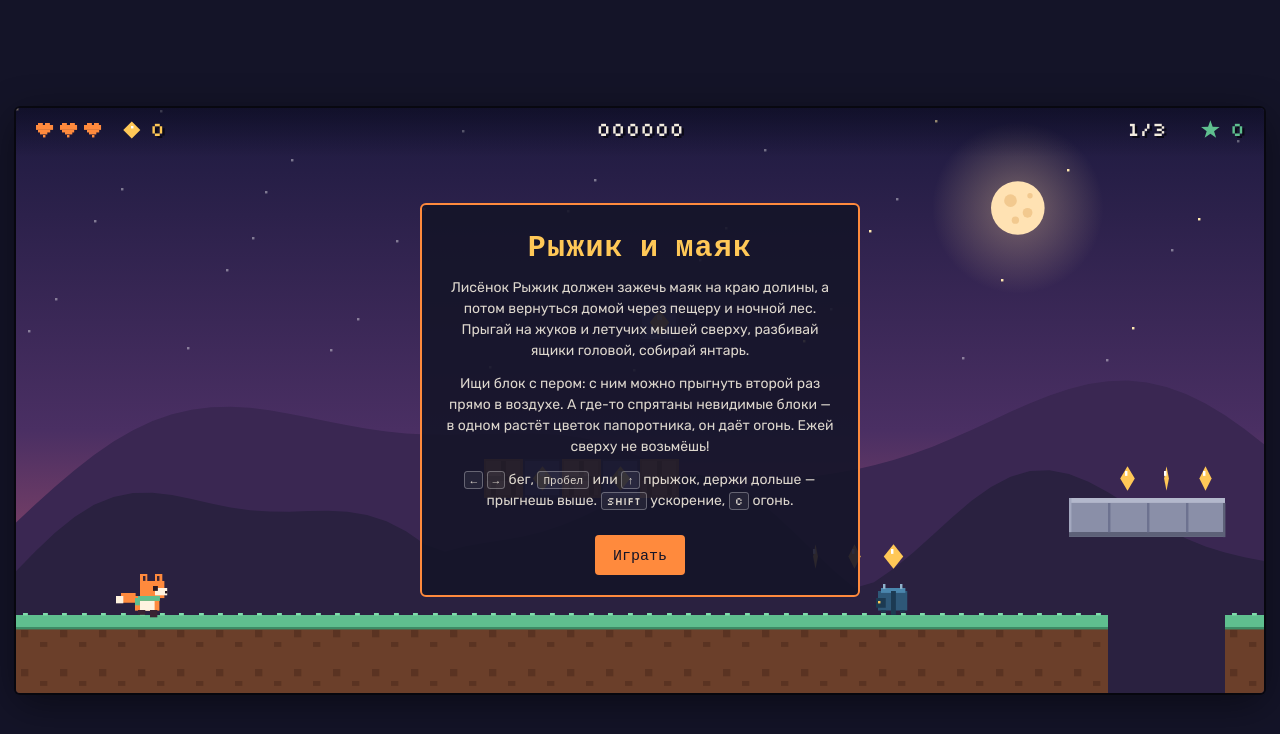
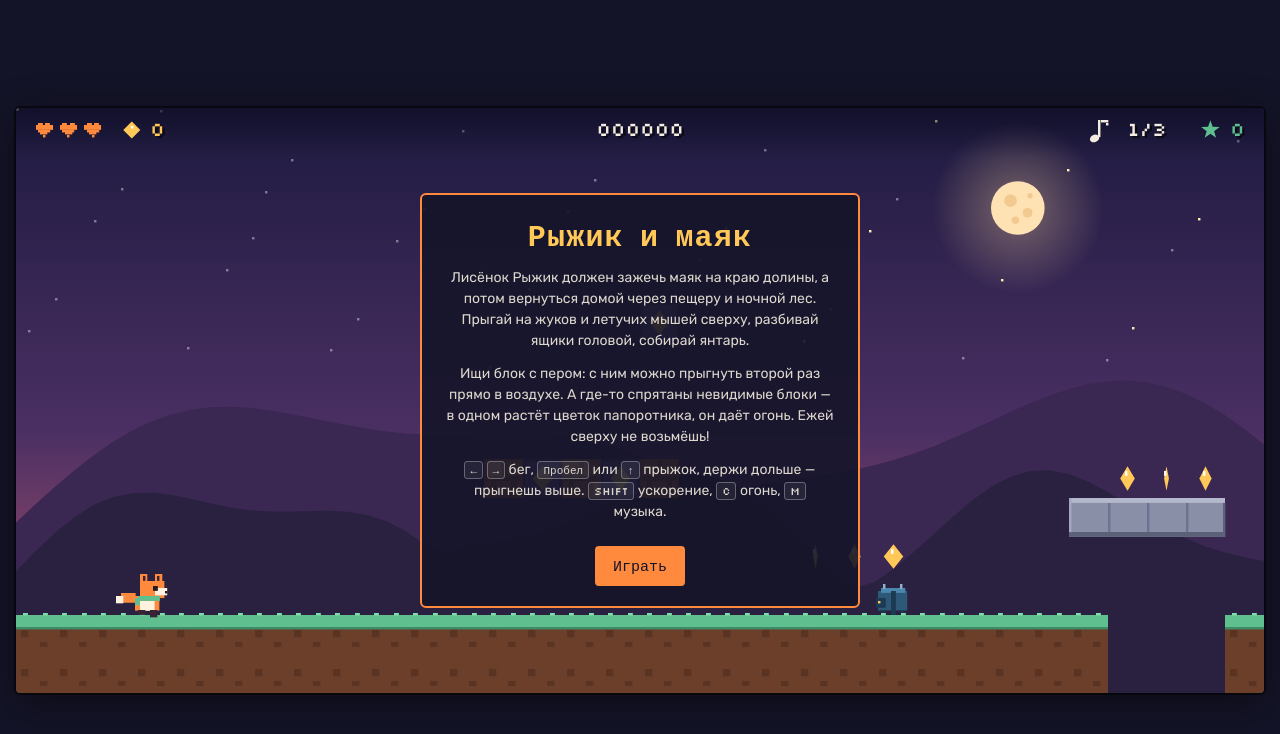
Before and after one commit to diablotaurus/ryzhik, a plain HTML site: page src/index.html in a window 1280 px wide. Drawn offline with Linux system fonts and the light colour scheme; animation ran at ten frames a second.

Commit message:
Музыка уровней
- Небольшой секвенсор на Web Audio (js/music.js): мелодия + бас, записаны нотами прямо в коде
- Своя мелодия для Долины, Пещеры и Ночного леса; играет только во время игры
- Выключение: клавиша M или нажатие на ♪ в HUD; выбор запоминается
- Звук ставится на паузу, когда вкладка скрыта
- README: управление, новые файлы, совет по картам

Co-Authored-By: Claude Opus 5.5 <noreply@anthropic.com>

```diff
--- a/src/index.html
+++ b/src/index.html
@@ -26,7 +26,7 @@
       <h1>Рыжик и маяк</h1>
       <p>Лисёнок Рыжик должен зажечь маяк на краю долины, а потом вернуться домой через пещеру и ночной лес. Прыгай на жуков и летучих мышей сверху, разбивай ящики головой, собирай янтарь.</p>
       <p>Ищи блок с пером: с ним можно прыгнуть второй раз прямо в воздухе. А где-то спрятаны невидимые блоки — в одном растёт цветок папоротника, он даёт огонь. Ежей сверху не возьмёшь!</p>
-      <p class="keys"><kbd>←</kbd> <kbd>→</kbd> бег, <kbd>Пробел</kbd> или <kbd>↑</kbd> прыжок, держи дольше — прыгнешь выше. <kbd>Shift</kbd> ускорение, <kbd>C</kbd> огонь.</p>
+      <p class="keys"><kbd>←</kbd> <kbd>→</kbd> бег, <kbd>Пробел</kbd> или <kbd>↑</kbd> прыжок, держи дольше — прыгнешь выше. <kbd>Shift</kbd> ускорение, <kbd>C</kbd> огонь, <kbd>M</kbd> музыка.</p>
       <p class="rec" id="menuRec"></p>
       <button class="btn" id="go">Играть</button>
     </div>
@@ -40,6 +40,7 @@
 <!-- Обычные (не модульные) скрипты: игра открывается и с file://. Порядок важен. -->
 <script src="js/levels.js"></script>
 <script src="js/audio.js"></script>
+<script src="js/music.js"></script>
 <script src="js/input.js"></script>
 <script src="js/game.js"></script>
 <script src="js/render.js"></script>
--- a/src/js/input.js
+++ b/src/js/input.js
@@ -10,6 +10,7 @@ addEventListener('keydown',e=>{
   if(!keys[e.code]&&(e.code==='Space'||e.code==='ArrowUp'||e.code==='KeyW'||e.code==='KeyZ'))player&&(player.buf=8);
   if(!keys[e.code]&&(e.code==='KeyC'||e.code==='KeyF'||e.code==='KeyJ'))fireReq=true;
   keys[e.code]=true;
+  if(e.code==='KeyM'&&!e.repeat)toggleMusic();
   if((e.code==='Space'||e.code==='Enter')&&canStart())start();
 });
 addEventListener('keyup',e=>keys[e.code]=false);
--- a/src/js/main.js
+++ b/src/js/main.js
@@ -32,8 +32,15 @@ function frame(now){
   while(accum>=1000/60){if(state==='play'||state==='win')update();else time++;accum-=1000/60}
   const hasFire=!!(player&&player.fire&&state==='play');
   if(document.body.classList.contains('has-fire')!==hasFire)document.body.classList.toggle('has-fire',hasFire);
+  music.set(state==='play'?LEVELS[lvl].theme:null);
   draw();requestAnimationFrame(frame);
 }
+
+/* tap on the ♪ in the HUD toggles music */
+cv.addEventListener('pointerdown',e=>{
+  const r=cv.getBoundingClientRect(),x=(e.clientX-r.left)/r.width*VW,y=(e.clientY-r.top)/r.height*VH;
+  if(x>=musicBtn.x-4&&x<=musicBtn.x+musicBtn.w+4&&y<=musicBtn.h+4){initAudio();toggleMusic()}
+});
 
 /* ---- scale canvas to fill the available space ---- */
 const stage=document.querySelector('.stage');
--- /dev/null
+++ b/src/js/music.js
@@ -0,0 +1,61 @@
+/* ---- music: tiny chiptune sequencer on Web Audio, one loop per level theme ----
+   Tracks are written as space-separated eighth notes: "A4" plays a note, "." holds the previous one,
+   "-" is silence, "|" is just a bar line for reading. */
+const TRACKS={
+  valley:{bpm:96,
+    lead:'G4 . B4 D5 E5 . D5 . | B4 . A4 G4 A4 . . . | G4 . B4 D5 G5 . E5 . | D5 . B4 A4 G4 . . -',
+    bass:'G2 . . . D3 . . . | C3 . . . G2 . . . | E2 . . . B2 . . . | D3 . . . D3 . . .'},
+  cave:{bpm:84,leadType:'triangle',
+    lead:'A4 . . E5 . . C5 . | B4 . . G4 . . - - | A4 . . E5 . . F5 . | E5 . . B4 . . - -',
+    bass:'A2 . . . . . . . | G2 . . . . . . . | F2 . . . . . . . | E2 . . . . . . .'},
+  forest:{bpm:100,
+    lead:'E5 . D5 B4 . . G4 . | A4 . B4 D5 . . - - | E5 . D5 B4 . . A4 . | G4 . A4 B4 . . - -',
+    bass:'E2 . . . B2 . . . | D3 . . . A2 . . . | C3 . . . G2 . . . | B2 . . . B2 . . .'}
+};
+const NOTE={C:0,D:2,E:4,F:5,G:7,A:9,B:11};
+const freq=n=>440*Math.pow(2,(NOTE[n[0]]+(n[1]==='#'?1:0)+12*(+n[n.length-1]+1)-69)/12);
+function parseTrack(s){
+  const steps=s.split(/\s+/).filter(t=>t&&t!=='|'),out=[];
+  steps.forEach((t,i)=>{if(t==='.'||t==='-')return;let len=1;while(steps[i+len]==='.')len++;out.push({i,len,f:freq(t)})});
+  return {notes:out,steps:steps.length};
+}
+
+let musicOn=true;
+try{musicOn=localStorage.getItem('ryzhik-music')!=='off'}catch(e){}
+const music={track:null,bus:null,next:0,step:0,timer:null,
+  set(name){
+    if(!ac||!musicOn)name=null;
+    if(name===this.track)return;
+    this.stop();this.track=name;if(!name)return;
+    const t=TRACKS[name];this.parts=[[parseTrack(t.lead),t.leadType||'square',.022],[parseTrack(t.bass),'triangle',.05]];
+    this.bus=ac.createGain();this.bus.gain.value=1;this.bus.connect(ac.destination);
+    this.dt=60/t.bpm/2;this.step=0;this.next=ac.currentTime+.08;
+    this.timer=setInterval(()=>this.tick(),40);this.tick();
+  },
+  tick(){ // schedule everything that starts within the next 150 ms
+    while(this.next<ac.currentTime+.15){
+      for(const [p,type,vol] of this.parts){
+        const s=this.step%p.steps;
+        for(const n of p.notes)if(n.i===s)this.voice(n.f,this.next,n.len*this.dt,type,vol);
+      }
+      this.step++;this.next+=this.dt;
+    }
+  },
+  voice(f,t0,d,type,vol){
+    const o=ac.createOscillator(),g=ac.createGain();o.type=type;o.frequency.value=f;
+    g.gain.setValueAtTime(0,t0);g.gain.linearRampToValueAtTime(vol,t0+.01);
+    g.gain.setValueAtTime(vol*.7,t0+Math.min(.08,d*.5));g.gain.linearRampToValueAtTime(0,t0+d*.95);
+    o.connect(g).connect(this.bus);o.start(t0);o.stop(t0+d);
+  },
+  stop(){
+    clearInterval(this.timer);this.timer=null;
+    if(this.bus){const b=this.bus;b.gain.setTargetAtTime(0,ac.currentTime,.05);setTimeout(()=>b.disconnect(),400);this.bus=null}
+    this.track=null;
+  }
+};
+function toggleMusic(){
+  musicOn=!musicOn;try{localStorage.setItem('ryzhik-music',musicOn?'on':'off')}catch(e){}
+  if(!musicOn)music.stop();
+}
+// a hidden tab keeps setInterval running — pause all sound with it
+document.addEventListener('visibilitychange',()=>{if(!ac)return;document.hidden?ac.suspend():ac.resume()});
--- a/src/js/render.js
+++ b/src/js/render.js
@@ -259,7 +259,15 @@ function drawHud(){
   hudText(String(score).padStart(6,'0'),VW/2,y,'#f3ecdf','center');
   const w=hudText(String(Math.max(best,score)),VW-8,y,'#5fbf8f','right');
   starIcon(VW-8-w-12,y-4);
-  hudText(`${lvl+1}/${LEVELS.length}`,VW-8-w-26,y,'#f3ecdf','right');
+  const lw=hudText(`${lvl+1}/${LEVELS.length}`,VW-8-w-26,y,'#f3ecdf','right');
+  musicBtn.x=VW-8-w-26-lw-22;noteIcon(musicBtn.x+5,y-4,musicOn);
+}
+const musicBtn={x:0,y:0,w:18,h:18};
+function noteIcon(x,y,on){
+  const c=on?'#f3ecdf':'#ffffff55';
+  R(x+5,y,1,7,c);R(x+6,y,3,1,c);R(x+8,y+1,1,1,c);
+  ctx.fillStyle=c;ctx.beginPath();ctx.ellipse(x+3.5,y+7.5,2,1.5,-.4,0,7);ctx.fill();
+  if(!on){ctx.strokeStyle='#ff8a3d';ctx.lineWidth=1;ctx.beginPath();ctx.moveTo(x,y+9);ctx.lineTo(x+9,y);ctx.stroke()}
 }
 
 let lvlBanner=0;
```
Also changed, not shown: 1 other file.
